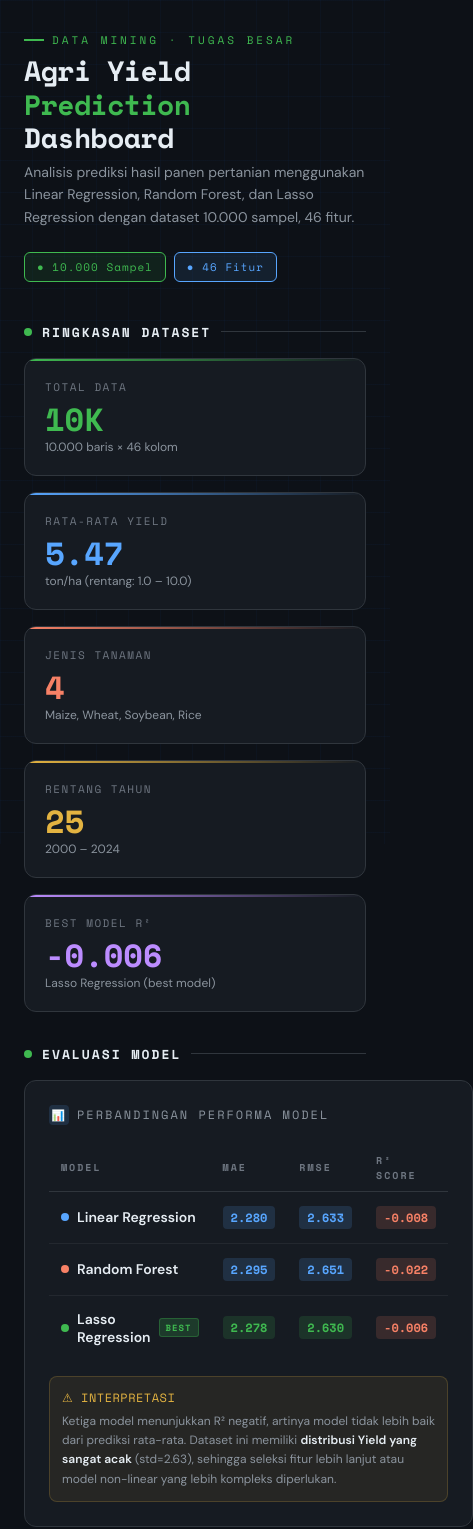
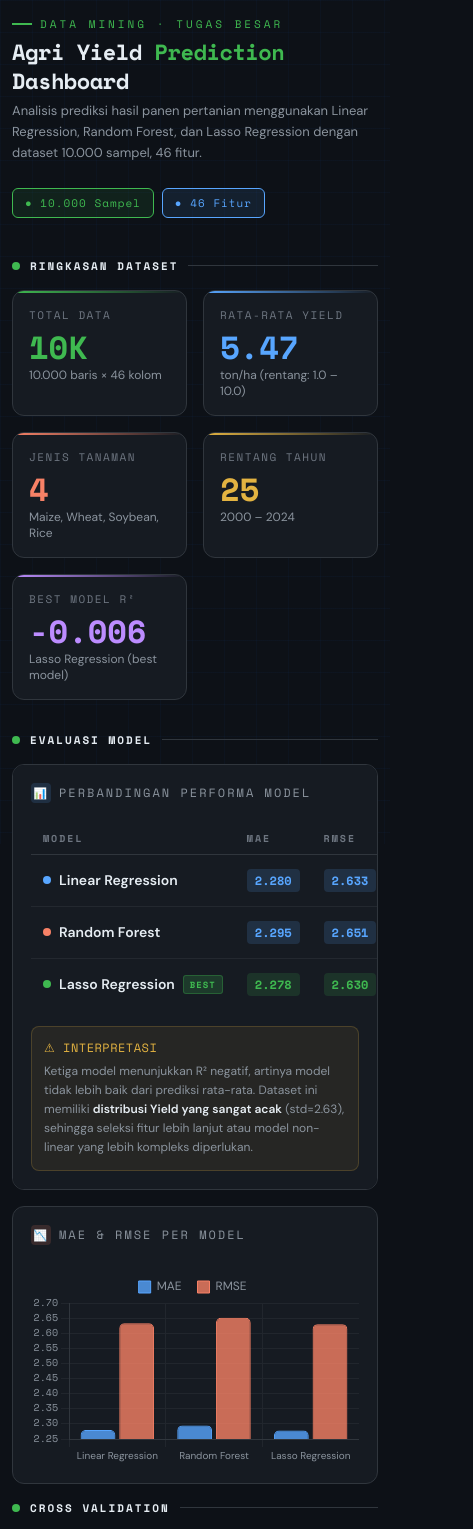
Before and after one commit to Marcelasetiawan/Dashboard-Data_Mining, a website: page index.html in a window 390 px wide. Shown: the top 1529 px of the page, 473 px wide, since content can reach past the window. Drawn offline with nearby package versions, Linux system fonts and the light colour scheme.

Commit message:
revisi dashboard

```diff
--- a/index.html
+++ b/index.html
@@ -461,7 +461,92 @@
   .stat-card:nth-child(3) { animation-delay: 0.12s; }
   .stat-card:nth-child(4) { animation-delay: 0.18s; }
   .stat-card:nth-child(5) { animation-delay: 0.24s; }
+
+/* =========================
+MOBILE RESPONSIVE FIX
+========================= */
+
+@media (max-width: 768px) {
+
+  .wrapper{
+    padding:16px 12px;
+  }
+
+  header{
+    flex-direction:column;
+    align-items:flex-start;
+  }
+
+  h1{
+    font-size:22px;
+    line-height:1.3;
+  }
+
+  .subtitle{
+    font-size:13px;
+    max-width:100%;
+  }
+
+  /* GRID */
+  .main-grid,
+  .main-grid.three{
+    grid-template-columns:1fr !important;
+  }
+
+  .stats-grid{
+    grid-template-columns:1fr 1fr;
+  }
+
+  /* CARD */
+  .card{
+    padding:18px;
+    overflow-x:auto;
+  }
+
+  .stat-card{
+    padding:16px;
+  }
+
+  /* TABLE */
+  .model-table{
+    display:block;
+    overflow-x:auto;
+    white-space:nowrap;
+    min-width:520px;
+  }
+
+  /* CHART */
+  canvas{
+    width:100% !important;
+    height:auto !important;
+  }
+
+  /* FEATURE LIST */
+  .feat-name{
+    width:110px;
+    font-size:10px;
+  }
+
+  /* SCORE GRID */
+  .score-grid{
+    grid-template-columns:1fr;
+  }
+
+  /* SECTION TITLE */
+  .section-title h2{
+    font-size:11px;
+  }
+
+  /* FOOTER */
+  footer{
+    flex-direction:column;
+    align-items:flex-start;
+  }
+
+}
+
 </style>
+
 </head>
 <body>
 <div class="wrapper">
@@ -1109,7 +1194,7 @@ new Chart(document.getElementById('errorChart'), {
     datasets: [
       {
         label: 'MAE',
-        data: [2.282, 2.281, 2.278],
+        data: [2.280, 2.295, 2.278],
         backgroundColor: COLORS.blue + 'cc',
         borderColor: COLORS.blue,
         borderWidth: 1,
@@ -1117,7 +1202,7 @@ new Chart(document.getElementById('errorChart'), {
       },
       {
         label: 'RMSE',
-        data: [2.635, 2.639, 2.631],
+        data: [2.633, 2.651, 2.630],
         backgroundColor: COLORS.orange + 'cc',
         borderColor: COLORS.orange,
         borderWidth: 1,
```
